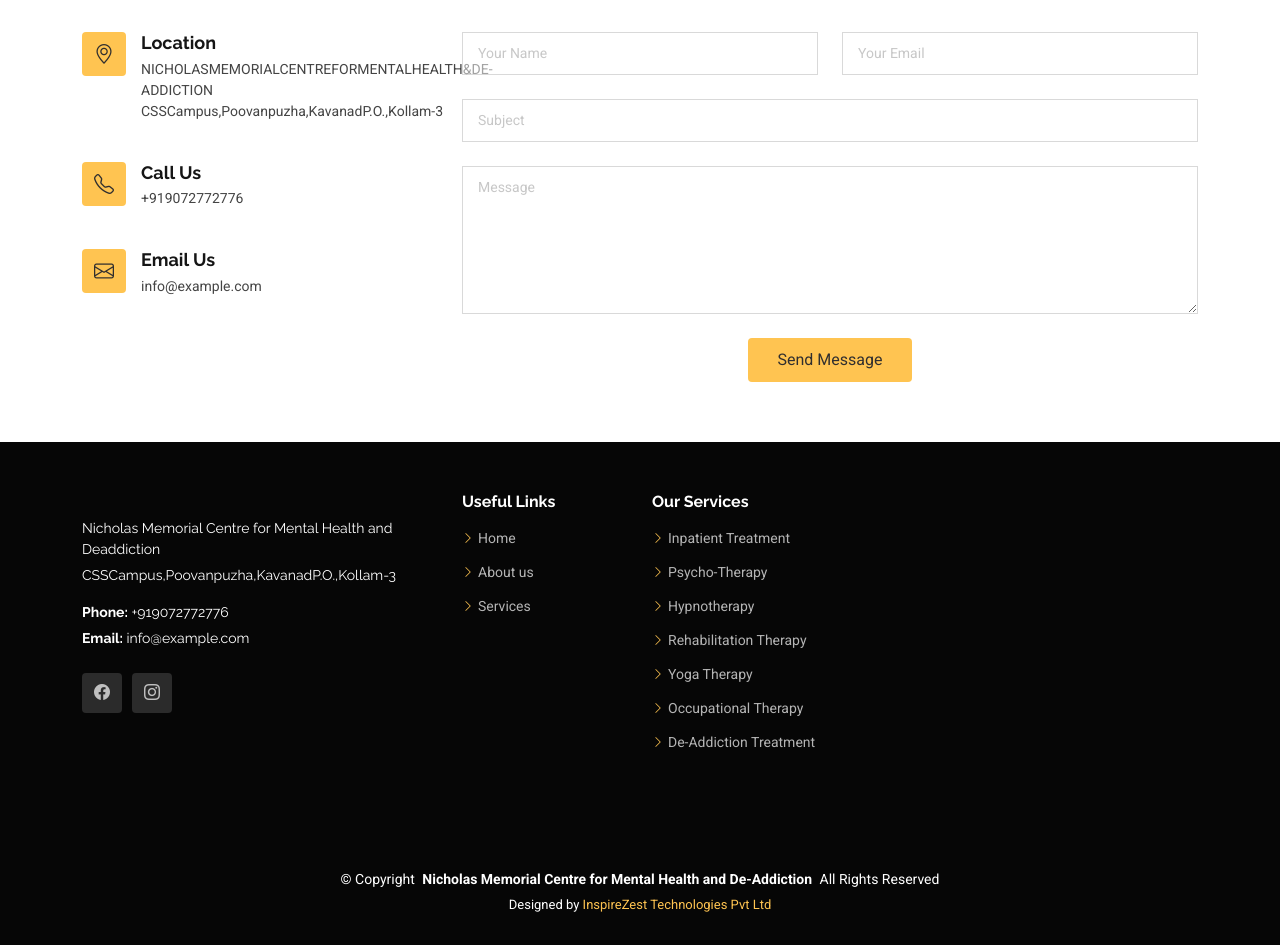
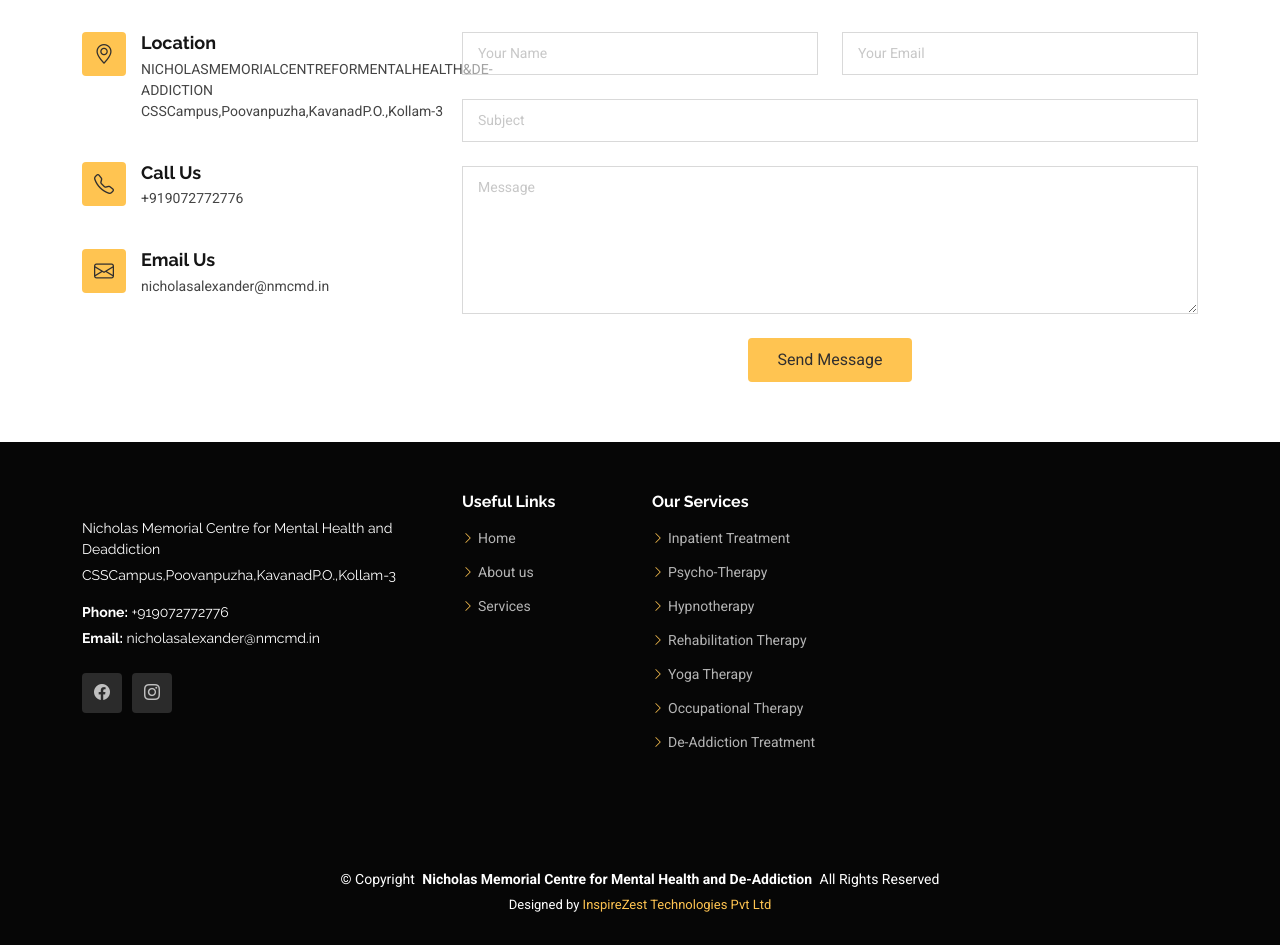
Before and after one commit to Vinith-Vj/nmcmd-Django-bootstrap-1, a Django app: page / in a window 1280 px wide. Shown: the part 4825-5770 px from the top of the page. Run offline with Django 5.2, Linux system fonts and the light colour scheme; some libraries are stand-ins or nearby versions; grey boxes are pictures that could not be loaded.

Commit message:
added mail id

```diff
--- a/templates/index.html
+++ b/templates/index.html
@@ -896,7 +896,7 @@
               <i class="bi bi-envelope flex-shrink-0"></i>
               <div>
                 <h3>Email Us</h3>
-                <p>info@example.com</p>
+                <p>nicholasalexander@nmcmd.in</p>
               </div>
             </div><!-- End Info Item -->
 
@@ -955,7 +955,7 @@
               <p> Nicholas Memorial Centre for Mental Health and Deaddiction </p>
               <p>CSSCampus,Poovanpuzha,KavanadP.O.,Kollam-3</p>
               <p class="mt-3"><strong>Phone:</strong> <span>+919072772776</span></p>
-              <p><strong>Email:</strong> <span>info@example.com</span></p>
+              <p><strong>Email:</strong> <span>nicholasalexander@nmcmd.in</span></p>
             </div>
             <div class="social-links d-flex mt-4">
               <!-- <a href=""><i class="bi bi-twitter-x"></i></a> -->
```
